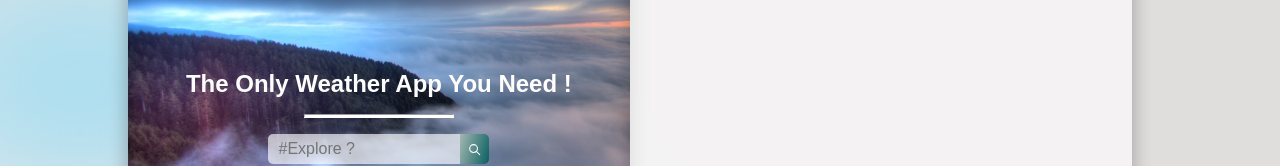
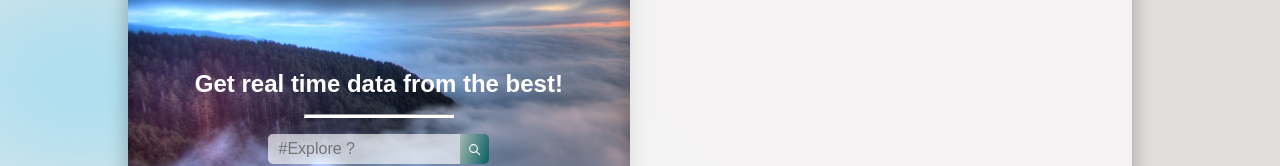
Before and after one commit to carlagesa/Weather-station, a React (Create React App) app: page / in a window 1280 px wide. Shown: the part 319-485 px from the top of the page. Built offline with nearby package versions, Linux system fonts and the light colour scheme.

Commit message:
Deploying to gh-pages

```diff
--- a/package.json
+++ b/package.json
@@ -1,11 +1,13 @@
 {
   "name": "weather-station",
+  "homepage": "https://github.com/carlagesa/Weather-station",
   "version": "0.1.0",
   "private": true,
   "dependencies": {
     "@testing-library/jest-dom": "^5.16.4",
     "@testing-library/react": "^13.3.0",
     "@testing-library/user-event": "^13.5.0",
+    "gh-pages": "^4.0.0",
     "moment": "^2.29.4",
     "react": "^18.2.0",
     "react-dom": "^18.2.0",
@@ -15,6 +17,8 @@
     "web-vitals": "^2.1.4"
   },
   "scripts": {
+    "predeploy": "npm run build",
+    "deploy": "gh-pages -d build",
     "start": "react-scripts start",
     "build": "react-scripts build",
     "test": "react-scripts test",
--- a/src/App.js
+++ b/src/App.js
@@ -75,7 +75,7 @@ function App() {
             </div>
           </div>
           <div className="search">
-            <h2>The Only Weather App You Need !</h2>
+            <h2>Get real time data from the best!</h2>
             <hr />
             <form className="search-bar" noValidate onSubmit={handleSubmit}>
               <input
```
Also changed, not shown: 1 other file (tests, documents, lock files or other folders).
